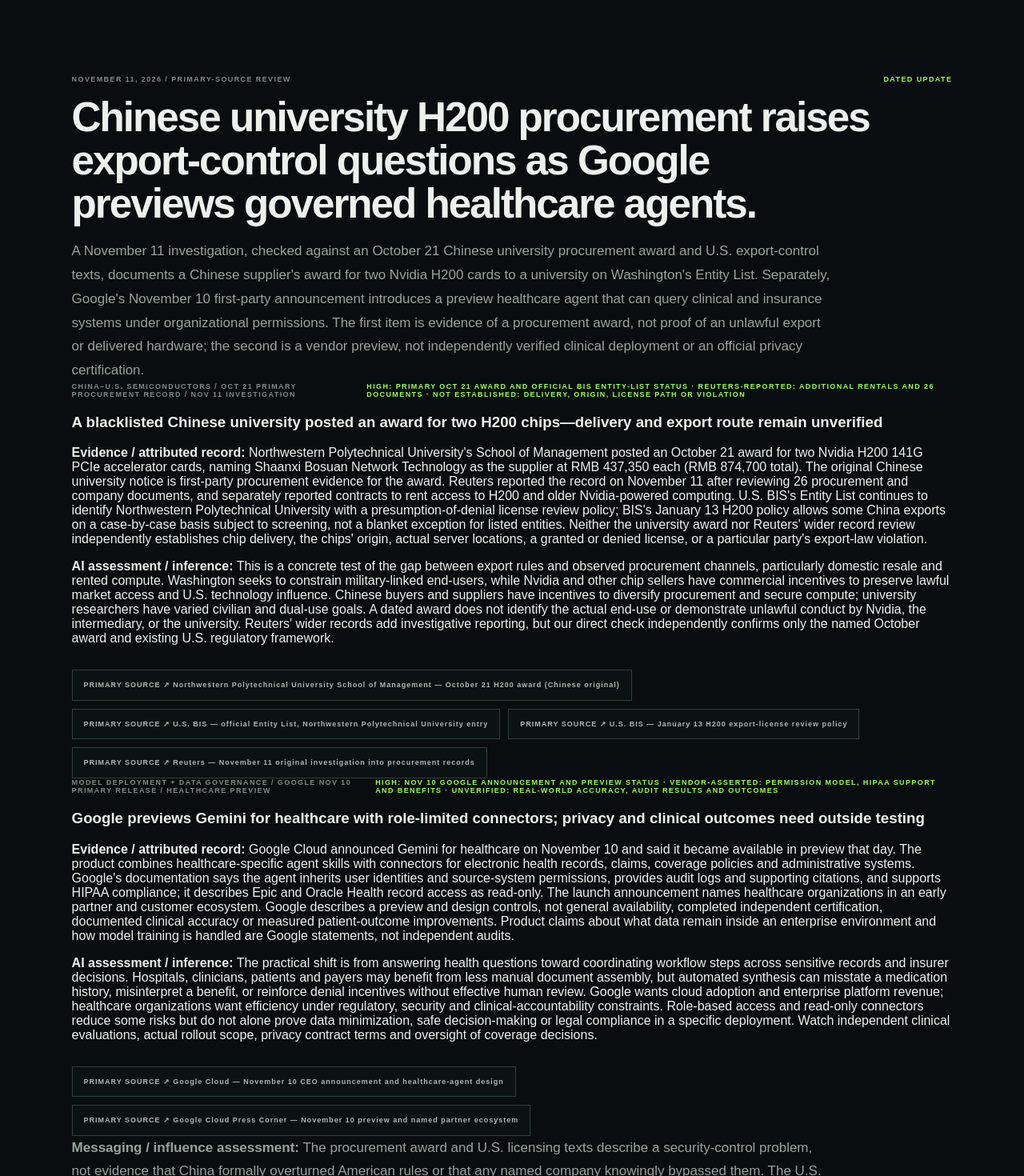
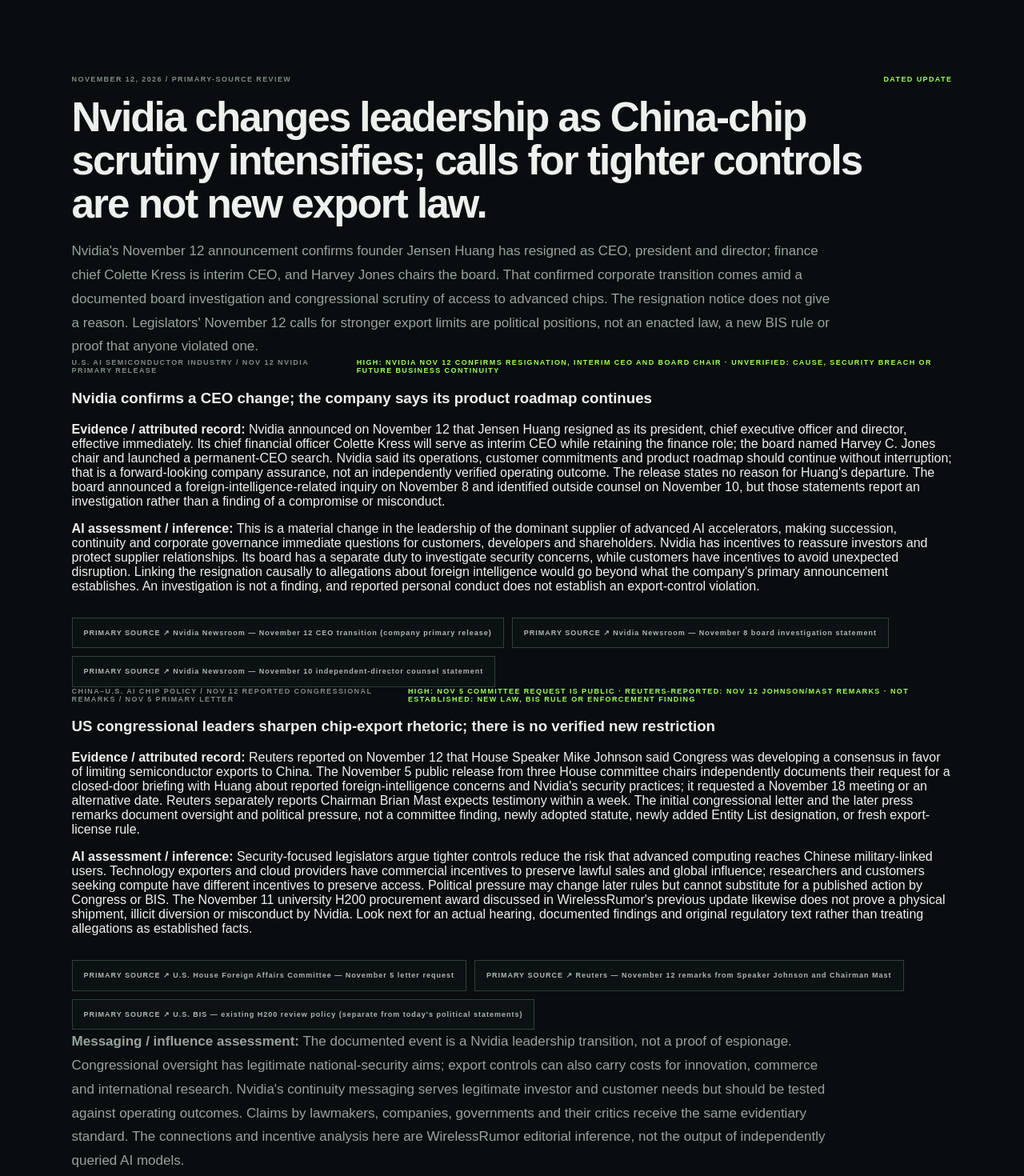
Before and after one commit to stjames22/wirelessrumor, a Next.js app: page /geopolitics in a window 1280 px wide. Shown: the part 4880-6350 px from the top of the page at 80% size. Built offline with nearby package versions, Linux system fonts and the light colour scheme.

Commit message:
editorial: November 12 Nvidia transition and China chip oversight

```diff
--- a/app/geopolitics/page.tsx
+++ b/app/geopolitics/page.tsx
@@ -84,6 +84,72 @@ const briefs = [
 
 
 const datedEditorialUpdates = [
+  {
+    "date": "NOVEMBER 12, 2026",
+    "slug": "2026-11-12-nvidia-leadership-china-chip-oversight",
+    "title": "Nvidia changes leadership as China-chip scrutiny intensifies; calls for tighter controls are not new export law.",
+    "overview": "Nvidia's November 12 announcement confirms founder Jensen Huang has resigned as CEO, president and director; finance chief Colette Kress is interim CEO, and Harvey Jones chairs the board. That confirmed corporate transition comes amid a documented board investigation and congressional scrutiny of access to advanced chips. The resignation notice does not give a reason. Legislators' November 12 calls for stronger export limits are political positions, not an enacted law, a new BIS rule or proof that anyone violated one.",
+    "developments": [
+      {
+        "label": "U.S. AI SEMICONDUCTOR INDUSTRY / NOV 12 NVIDIA PRIMARY RELEASE",
+        "headline": "Nvidia confirms a CEO change; the company says its product roadmap continues",
+        "fact": "Nvidia announced on November 12 that Jensen Huang resigned as its president, chief executive officer and director, effective immediately. Its chief financial officer Colette Kress will serve as interim CEO while retaining the finance role; the board named Harvey C. Jones chair and launched a permanent-CEO search. Nvidia said its operations, customer commitments and product roadmap should continue without interruption; that is a forward-looking company assurance, not an independently verified operating outcome. The release states no reason for Huang's departure. The board announced a foreign-intelligence-related inquiry on November 8 and identified outside counsel on November 10, but those statements report an investigation rather than a finding of a compromise or misconduct.",
+        "assessment": "This is a material change in the leadership of the dominant supplier of advanced AI accelerators, making succession, continuity and corporate governance immediate questions for customers, developers and shareholders. Nvidia has incentives to reassure investors and protect supplier relationships. Its board has a separate duty to investigate security concerns, while customers have incentives to avoid unexpected disruption. Linking the resignation causally to allegations about foreign intelligence would go beyond what the company's primary announcement establishes. An investigation is not a finding, and reported personal conduct does not establish an export-control violation.",
+        "confidence": "HIGH: NVIDIA NOV 12 CONFIRMS RESIGNATION, INTERIM CEO AND BOARD CHAIR · UNVERIFIED: CAUSE, SECURITY BREACH OR FUTURE BUSINESS CONTINUITY",
+        "sources": [
+          [
+            "Nvidia Newsroom — November 12 CEO transition (company primary release)",
+            "https://nvidianews.nvidia.com/news/nvidia-announces-ceo-transition"
+          ],
+          [
+            "Nvidia Newsroom — November 8 board investigation statement",
+            "https://nvidianews.nvidia.com/news/statement-from-nvidia-board-of-directors"
+          ],
+          [
+            "Nvidia Newsroom — November 10 independent-director counsel statement",
+            "https://nvidianews.nvidia.com/news/statement-from-the-independent-members-of-the-nvidia-board"
+          ]
+        ]
+      },
+      {
+        "label": "CHINA–U.S. AI CHIP POLICY / NOV 12 REPORTED CONGRESSIONAL REMARKS / NOV 5 PRIMARY LETTER",
+        "headline": "US congressional leaders sharpen chip-export rhetoric; there is no verified new restriction",
+        "fact": "Reuters reported on November 12 that House Speaker Mike Johnson said Congress was developing a consensus in favor of limiting semiconductor exports to China. The November 5 public release from three House committee chairs independently documents their request for a closed-door briefing with Huang about reported foreign-intelligence concerns and Nvidia's security practices; it requested a November 18 meeting or an alternative date. Reuters separately reports Chairman Brian Mast expects testimony within a week. The initial congressional letter and the later press remarks document oversight and political pressure, not a committee finding, newly adopted statute, newly added Entity List designation, or fresh export-license rule.",
+        "assessment": "Security-focused legislators argue tighter controls reduce the risk that advanced computing reaches Chinese military-linked users. Technology exporters and cloud providers have commercial incentives to preserve lawful sales and global influence; researchers and customers seeking compute have different incentives to preserve access. Political pressure may change later rules but cannot substitute for a published action by Congress or BIS. The November 11 university H200 procurement award discussed in WirelessRumor's previous update likewise does not prove a physical shipment, illicit diversion or misconduct by Nvidia. Look next for an actual hearing, documented findings and original regulatory text rather than treating allegations as established facts.",
+        "confidence": "HIGH: NOV 5 COMMITTEE REQUEST IS PUBLIC · REUTERS-REPORTED: NOV 12 JOHNSON/MAST REMARKS · NOT ESTABLISHED: NEW LAW, BIS RULE OR ENFORCEMENT FINDING",
+        "sources": [
+          [
+            "U.S. House Foreign Affairs Committee — November 5 letter request",
+            "https://foreignaffairs.house.gov/news/press-releases/chairmen-mast-moolenaar-and-crawford-request-jensen-huang-brief-congress-on-link-to-chinese-intelligence-asset"
+          ],
+          [
+            "Reuters — November 12 remarks from Speaker Johnson and Chairman Mast",
+            "https://www.reuters.com/world/china/speaker-johnson-says-congress-developing-consensus-limiting-chip-exports-china-2026-11-12/"
+          ],
+          [
+            "U.S. BIS — existing H200 review policy (separate from today's political statements)",
+            "https://media.bis.gov/sites/default/files/documents/DoC%20Revises%20License%20Review%20Policy%20for%20Semiconductors%20Exports.pdf"
+          ]
+        ]
+      }
+    ],
+    "messaging": "The documented event is a Nvidia leadership transition, not a proof of espionage. Congressional oversight has legitimate national-security aims; export controls can also carry costs for innovation, commerce and international research. Nvidia's continuity messaging serves legitimate investor and customer needs but should be tested against operating outcomes. Claims by lawmakers, companies, governments and their critics receive the same evidentiary standard. The connections and incentive analysis here are WirelessRumor editorial inference, not the output of independently queried AI models.",
+    "correction": "CHRONOLOGY AND SCOPE: Nvidia's board publicly announced an investigation November 8 and retained external counsel November 10; its November 12 CEO-transition release does not state the reason for the resignation or establish any finding. The congressional committee's briefing request was published November 5; the reported Speaker Johnson remarks are November 12. No new export-control measure was verified in this review. Do not conflate this story with the November 11 Chinese university procurement award, the November 9 U.S.–China suspension extensions, or the January H200 license-review policy. Earlier reporting and corrections remain unchanged.",
+    "sources": [
+      [
+        "Nvidia — November 12 announcement",
+        "https://nvidianews.nvidia.com/news/nvidia-announces-ceo-transition"
+      ],
+      [
+        "U.S. House committee — original November 5 request",
+        "https://foreignaffairs.house.gov/news/press-releases/chairmen-mast-moolenaar-and-crawford-request-jensen-huang-brief-congress-on-link-to-chinese-intelligence-asset"
+      ],
+      [
+        "Reuters — November 12 contemporaneous statements",
+        "https://www.reuters.com/world/china/speaker-johnson-says-congress-developing-consensus-limiting-chip-exports-china-2026-11-12/"
+      ]
+    ]
+  },
   {
     "date": "NOVEMBER 11, 2026",
     "slug": "2026-11-11-h200-procurement-healthcare-agents",
```
